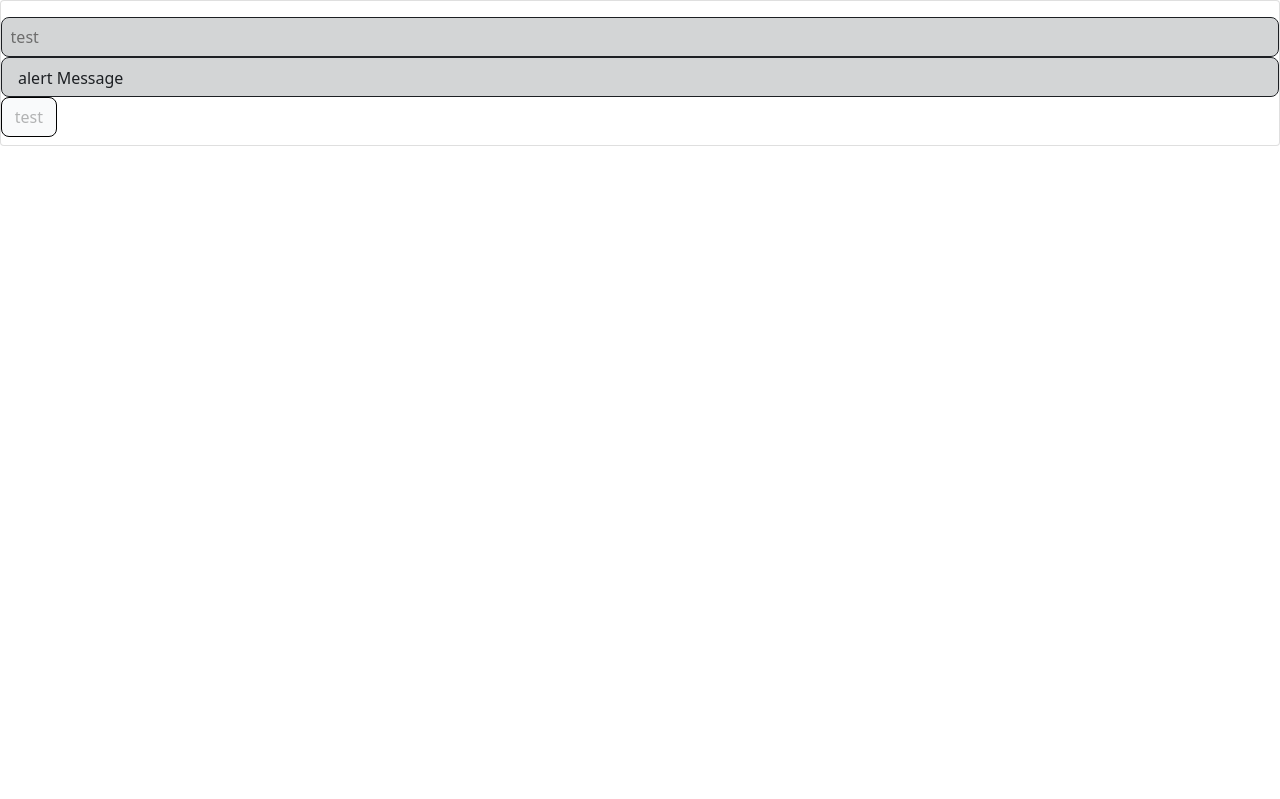
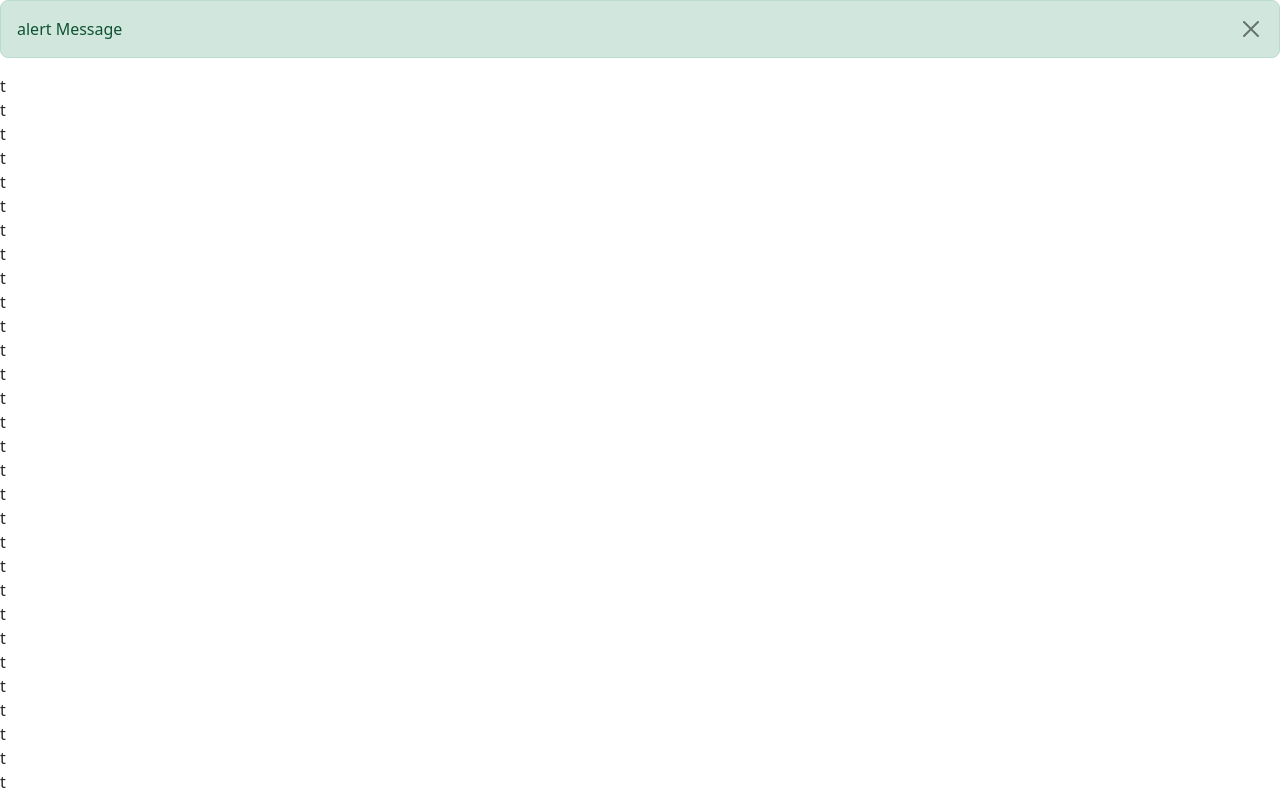
Before and after one commit to MBD-Team/CustomMBDComponents, a Vue app: page / in a window 1280 px wide. Shown: the top 799 px of the page. Built offline with nearby package versions, Linux system fonts and the light colour scheme; what vue3-touch-events would draw is missing.

Commit message:
add scrollIntoView to Message component

```diff
--- a/src/App.vue
+++ b/src/App.vue
@@ -1,9 +1,8 @@
 <template>
-  <div class="card w-100">
-    <SelectInput :options="options" placeholder="test" :disabled="true"></SelectInput>
-    <TextInput disabled v-model="text"></TextInput>
-    <MultiSelectInput :options="options" placeholder="test" disabled v-model:selected="selected"></MultiSelectInput>
-  </div>
+  <Message v-model:success="text"></Message>
+  <div v-for="i in 100">t</div>
+  <button @click="text = ''">clear</button>
+  <button @click="text = 'test'">fill</button>
 </template>
 
 <script lang="ts" setup>
--- a/src/components/Message.vue
+++ b/src/components/Message.vue
@@ -1,5 +1,5 @@
 <template>
-  <div>
+  <div :id="messageId">
     <Alert
       v-for="message of messages"
       :model-value="hasValue(message.content)"
@@ -14,7 +14,7 @@
   </div>
 </template>
 <script setup lang="ts">
-import { computed, toRefs } from 'vue';
+import { computed, toRefs, watch } from 'vue';
 import Alert from './Alert.vue';
 const props = withDefaults(
   defineProps<{
@@ -30,6 +30,8 @@ const { error, success, warning, info } = toRefs(props);
 
 const emit = defineEmits(['update:error', 'update:success', 'update:warning', 'update:info']);
 
+const messageId = 'message-' + Math.random();
+
 const messages = computed(
   () =>
     [
@@ -39,6 +41,17 @@ const messages = computed(
       { name: 'warning', content: warning?.value, class: 'warning' },
     ] as const
 );
+
+watch(messages, (oldValue, newValue) => {
+  const el = document.getElementById(messageId);
+  if (el) {
+    for (const message of oldValue) {
+      if (hasValue(message.content) && !hasValue(newValue.find(e => e.name == message.name)?.content)) {
+        el.scrollIntoView({ behavior: 'smooth' });
+      }
+    }
+  }
+});
 
 function hasValue(prop: string | Object | undefined) {
   return typeof prop === 'string' ? !!prop : !!Object.values(prop || {}).length;
```
